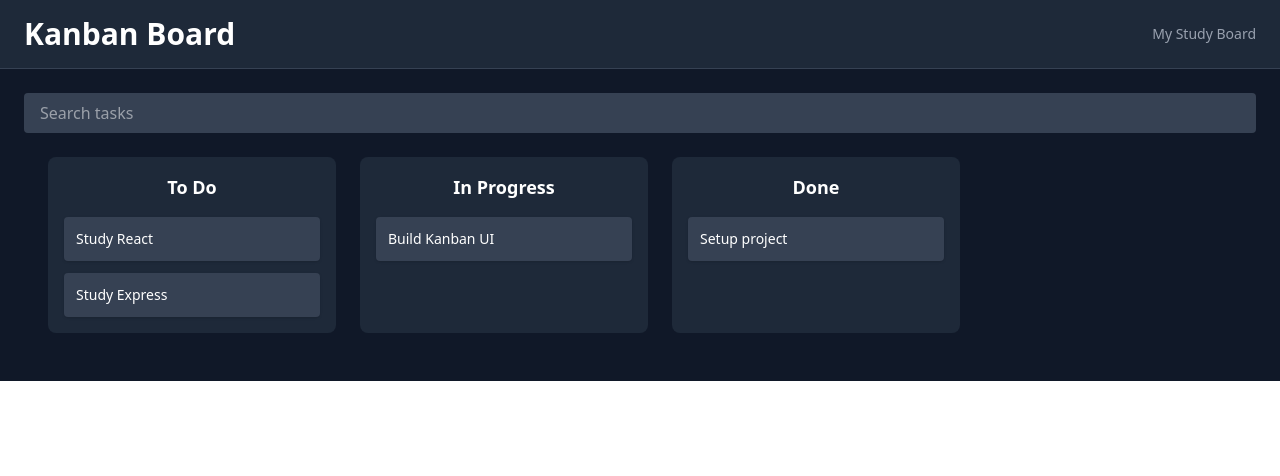
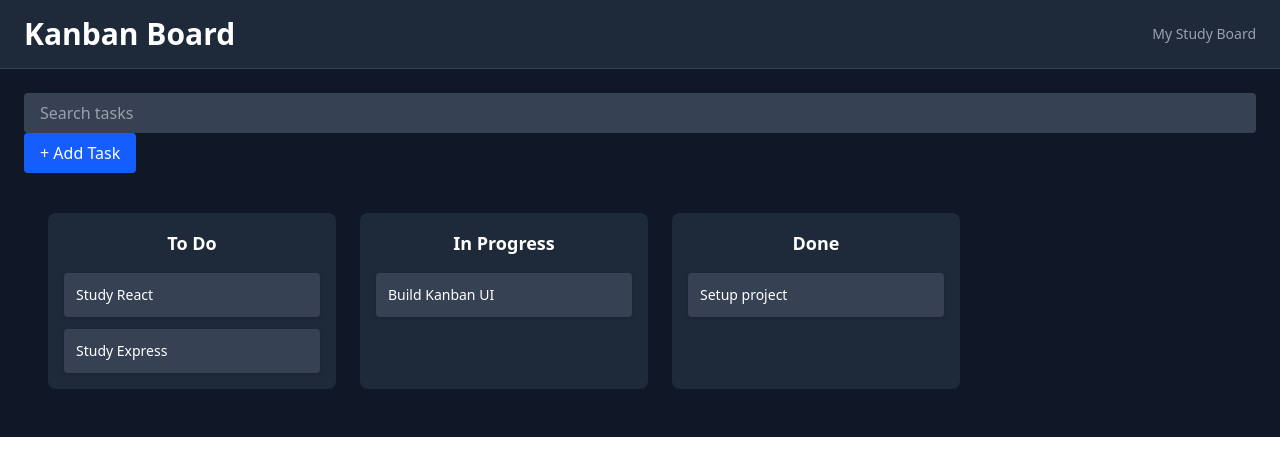
Before and after one commit to Reno-mathews/Kanban-Board-MERN, a React app in the folder frontend/: page / in a window 1280 px wide. Shown: the top 476 px of the page. Built offline with nearby package versions, Linux system fonts and the light colour scheme; the HTML template or start-up script is replaced by a standard one.

Commit message:
Added add task button

```diff
--- a/frontend/src/components/Board.jsx
+++ b/frontend/src/components/Board.jsx
@@ -3,6 +3,7 @@ import Column from "./Column";
 import SearchBar from "./SearchBar";
 
 function Board() {
+    const [isModalOpen, setIsModalOpen] = useState(false);
     const [columns, setColumns] = useState([
     {
         id: 1,
@@ -37,6 +38,12 @@ function Board() {
                 searchQuery={searchQuery}
                 setSearchQuery={setSearchQuery}
             />
+            <button
+                onClick={() => setIsModalOpen(true)}
+                className="bg-blue-600 hover:bg-blue-700 px-4 py-2 rounded mb-4"
+            >
+                + Add Task
+            </button>
         <div className="flex gap-6 p-6 overflow-x-auto">
             {columns.map((column) => {
                 const filteredTasks = column.tasks.filter((task) =>
```
